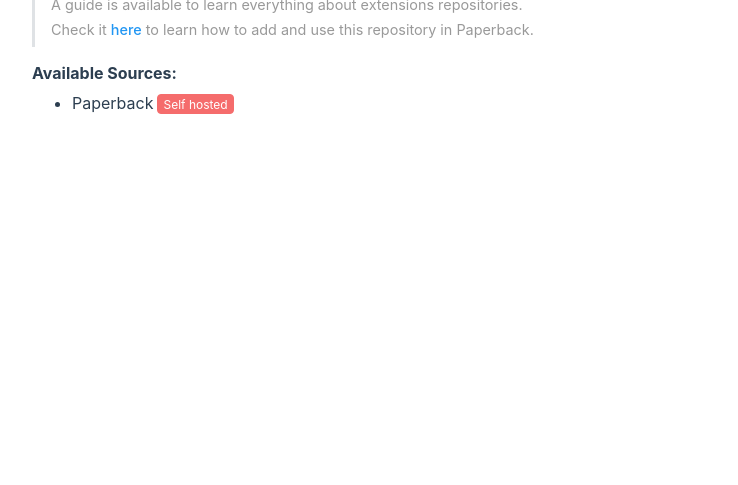
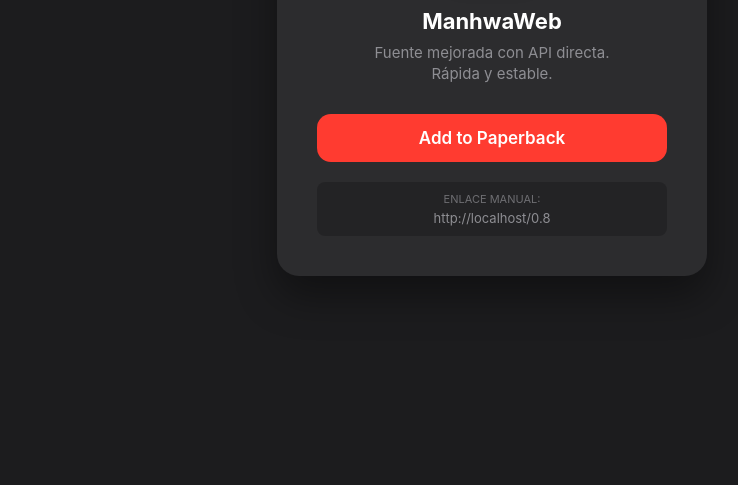
Before and after one commit to FeliiCL/felii-extensions, a plain HTML site: page 0.8/index.html in a window 1280 px wide. Shown: the part 355-840 px from the top of the page, without its empty margins (148-886 px from the left). Before the commit the page ends 800 px from the top, so only its background shows below. Drawn offline with Linux system fonts and the light colour scheme.

Commit message:
Actualizar diseño index.html

```diff
--- a/0.8/index.html
+++ b/0.8/index.html
@@ -1,177 +1,129 @@
-<!DOCTYPE html><html lang="en"><head><meta name="robots" content="noindex"><meta charset="utf-8"><link rel="icon" href="https://paperback.moe/icons/logo-alt.svg"><title>Default Extensions</title></head><body><header><img class="icon" src="https://paperback.moe/icons/logo-alt.svg" alt="Repository logo"><h1>Default Extensions</h1><p class="pageDescription">A Paperback extensions repository</p></header><div class="content"><p id="repositoryDescription">Default extensions for Paperback 0.8</p><blockquote><p>A guide is available to learn everything about extensions repositories.</p><p>Check it <a href="https://paperback.moe/help/guides/adding-repos/">here</a> to learn how to add and use this repository in Paperback.</p></blockquote><dev class="availableSources"><p class="title">Available Sources:</p><div id="listDiv"><ul><li>Paperback<span class="el-tag el-tag--dark el-tag--mini el-tag--danger">Self hosted</span></li></ul></div></dev></div></body></html><style>body
-{
-    font-family: -apple-system, BlinkMacSystemFont, Segoe UI, Roboto, Oxygen, Ubuntu, Cantarell, Fira Sans, Droid Sans, Helvetica Neue, sans-serif;
-    -moz-osx-font-smoothing: grayscale;
-    color: #2c3e50;
-    padding: 3.6rem 2rem 1.5rem;
-    text-align: center;
-}
-.title
-{
-    font-weight: 700;
-    margin-bottom: 8px;
-}
+<!DOCTYPE html>
+<html lang="es">
+<head>
+    <meta charset="UTF-8">
+    <meta name="viewport" content="width=device-width, initial-scale=1.0">
+    <title>Felii Extensions</title>
+    <style>
+        :root {
+            --primary: #ff3b30; /* Rojo Paperback */
+            --bg: #1c1c1e; /* Fondo oscuro iOS */
+            --card-bg: #2c2c2e;
+            --text: #ffffff;
+            --subtext: #8e8e93;
+        }
+        body {
+            font-family: -apple-system, BlinkMacSystemFont, "Segoe UI", Roboto, Helvetica, Arial, sans-serif;
+            background-color: var(--bg);
+            color: var(--text);
+            display: flex;
+            justify-content: center;
+            align-items: center;
+            min-height: 100vh;
+            margin: 0;
+            padding: 20px;
+        }
+        .container {
+            background-color: var(--card-bg);
+            padding: 40px;
+            border-radius: 22px;
+            text-align: center;
+            max-width: 350px;
+            width: 100%;
+            box-shadow: 0 20px 40px rgba(0,0,0,0.4);
+        }
+        img.logo {
+            width: 90px;
+            height: 90px;
+            border-radius: 18px;
+            margin-bottom: 20px;
+            box-shadow: 0 4px 15px rgba(0,0,0,0.3);
+        }
+        h1 {
+            margin: 0 0 8px 0;
+            font-size: 22px;
+            font-weight: 700;
+        }
+        p.desc {
+            color: var(--subtext);
+            margin: 0 0 30px 0;
+            font-size: 15px;
+            line-height: 1.4;
+        }
 
+        /* Botón estilo iOS */
+        .btn-install {
+            display: block;
+            background-color: var(--primary);
+            color: white;
+            text-decoration: none;
+            padding: 14px 0;
+            border-radius: 14px;
+            font-weight: 600;
+            font-size: 17px;
+            margin-bottom: 20px;
+            transition: transform 0.1s, opacity 0.2s;
+        }
+        .btn-install:active {
+            transform: scale(0.96);
+            opacity: 0.8;
+        }
 
-/* Header section */
-.icon
-{
-    max-height: 8rem;
-}
-h1
-{
-    font-size: 1.7rem;
-    margin: 1rem auto;
-}
-.pageDescription
-{
-    max-width: 35rem;
-    font-size: 1.3rem;
-    line-height: 1.3;
-    color: #6a8bad;
-    margin: 1rem auto;
-}
-.addToPaperbackButton
-{
-    display: inline-block;
-    width: 10rem;
-    line-height: 1.7;
-    margin: .25rem;
-    padding: .4rem;
-    color: #fff;
-    background-color: #2e84bf;
-    border-bottom: 1px solid #2977ac;
-    border-radius: 4px;
-    transition: background-color .1s ease;
-}
-.addToPaperbackButton:hover
-{
-    background-color: #3992cf;
-    text-decoration: none;
-}
+        .manual-link {
+            font-size: 13px;
+            color: var(--subtext);
+            background: rgba(0,0,0,0.2);
+            padding: 10px;
+            border-radius: 8px;
+            word-break: break-all;
+            user-select: all; /* Facilita copiar */
+        }
+        .manual-label {
+            display: block;
+            font-size: 11px;
+            text-transform: uppercase;
+            margin-bottom: 4px;
+            opacity: 0.7;
+        }
+    </style>
+</head>
+<body>
 
+    <div class="container">
+        <img src="ManhwaWeb/includes/icon.png" alt="Icono" class="logo" onerror="this.src='https://paperback.moe/icons/logo-alt.svg'">
 
-/* Content section */
-.content
-{
-    margin: auto;
-    max-width: 920px;
-    text-align: left;
-}
+        <h1>ManhwaWeb</h1>
+        <p class="desc">Fuente mejorada con API directa.<br>Rápida y estable.</p>
 
+        <a id="installBtn" href="#" class="btn-install">
+            Add to Paperback
+        </a>
 
-/* Blockquote section */
-blockquote
-{
-    font-size: 0.9rem;
-    color: #999;
-    border-left: .2rem solid #dfe2e5;
-    margin: 1rem 0;
-    padding: .25rem 0 .25rem 1rem;
-    line-height: 1.6;
-}
-blockquote p
-{
-    margin-top: 2px;
-    margin-bottom: 2px;
-}
-/* Link */
-a:hover {
-    text-decoration: underline;
-}
-a {
-    font-weight: 500;
-    text-decoration: none;
-    color: #2196f3;
-}
+        <div class="manual-link">
+            <span class="manual-label">Enlace Manual:</span>
+            <span id="repoUrl">Cargando...</span>
+        </div>
+    </div>
 
+    <script>
+        // --- LÓGICA AUTOMÁTICA ---
 
-/* Base URL section */
-.baseUrl
-{
-    background-color: #f0f4f8;
-    border-radius: .4rem;
-    padding: .1rem .1rem;
-}
-.baseUrl .title
-{
-    font-weight: 700;
-}
-.baseUrl p
-{
-    margin-left: 16px;
-}
+        // 1. Detectar la URL actual donde está alojada la web
+        let currentUrl = window.location.href;
+        // Quitamos "index.html" si está al final para dejar la carpeta limpia
+        currentUrl = currentUrl.replace(/\/index\.html$/, '').replace(/\/$/, '');
 
+        // 2. Definir el nombre que saldrá en la app
+        const repoName = "ManhwaWeb (Felii)";
 
-/* Available sources section */
-ul
-{
-    margin-top: 0px;
-}
-.el-tag {
-    margin-left: 2px;
-    margin-right: 2px;
-}
-#listDiv {
-    line-height: 1.5;
-}
+        // 3. Crear el enlace mágico paperback://
+        // Estructura: paperback://addRepo?displayName=NOMBRE&url=URL_CODIFICADA
+        const deepLink = `paperback://addRepo?displayName=${encodeURIComponent(repoName)}&url=${encodeURIComponent(currentUrl)}`;
 
+        // 4. Asignar al botón y al texto
+        document.getElementById('installBtn').href = deepLink;
+        document.getElementById('repoUrl').innerText = currentUrl;
+    </script>
 
-/* Tags style */
-/*
- * These styles are based on Element tags to match the website
- * https://element.eleme.io/#/en-US/component/tag
- */
- .el-tag {
-    margin-left: 4px;
- }
-.el-tag {
-    background-color: #ecf5ff;
-    display: inline-block;
-    height: 32px;
-    padding: 0 10px;
-    line-height: 30px;
-    font-size: 12px;
-    color: #409eff;
-    border: 1px solid #d9ecff;
-        border-top-color: rgb(217, 236, 255);
-        border-right-color: rgb(217, 236, 255);
-        border-bottom-color: rgb(217, 236, 255);
-        border-left-color: rgb(217, 236, 255);
-    border-radius: 4px;
-    box-sizing: border-box;
-    white-space: nowrap;
-}
-.el-tag--dark, .el-tag--dark.is-hit {
-    border-color: #409eff;
-}
-.el-tag--dark {
-    background-color: #409eff;
-    color: #fff;
-}
-.el-tag--mini {
-    height: 20px;
-    padding: 0 5px;
-    line-height: 19px;
-}
-/* Tags types */
-.el-tag--dark.el-tag--success {
-    background-color: #67c23a;
-    border-color: #67c23a;
-    color: #fff;
-}
-.el-tag--dark.el-tag--info {
-    background-color: #909399;
-    border-color: #909399;
-    color: #fff;
-}
-.el-tag--dark.el-tag--danger {
-    background-color: #f56c6c;
-    border-color: #f56c6c;
-    color: #fff;
-}
-.el-tag--dark.el-tag--warning {
-    background-color: #e6a23c;
-    border-color: #e6a23c;
-    color: #fff;
-}</style>
+</body>
+</html>
```
